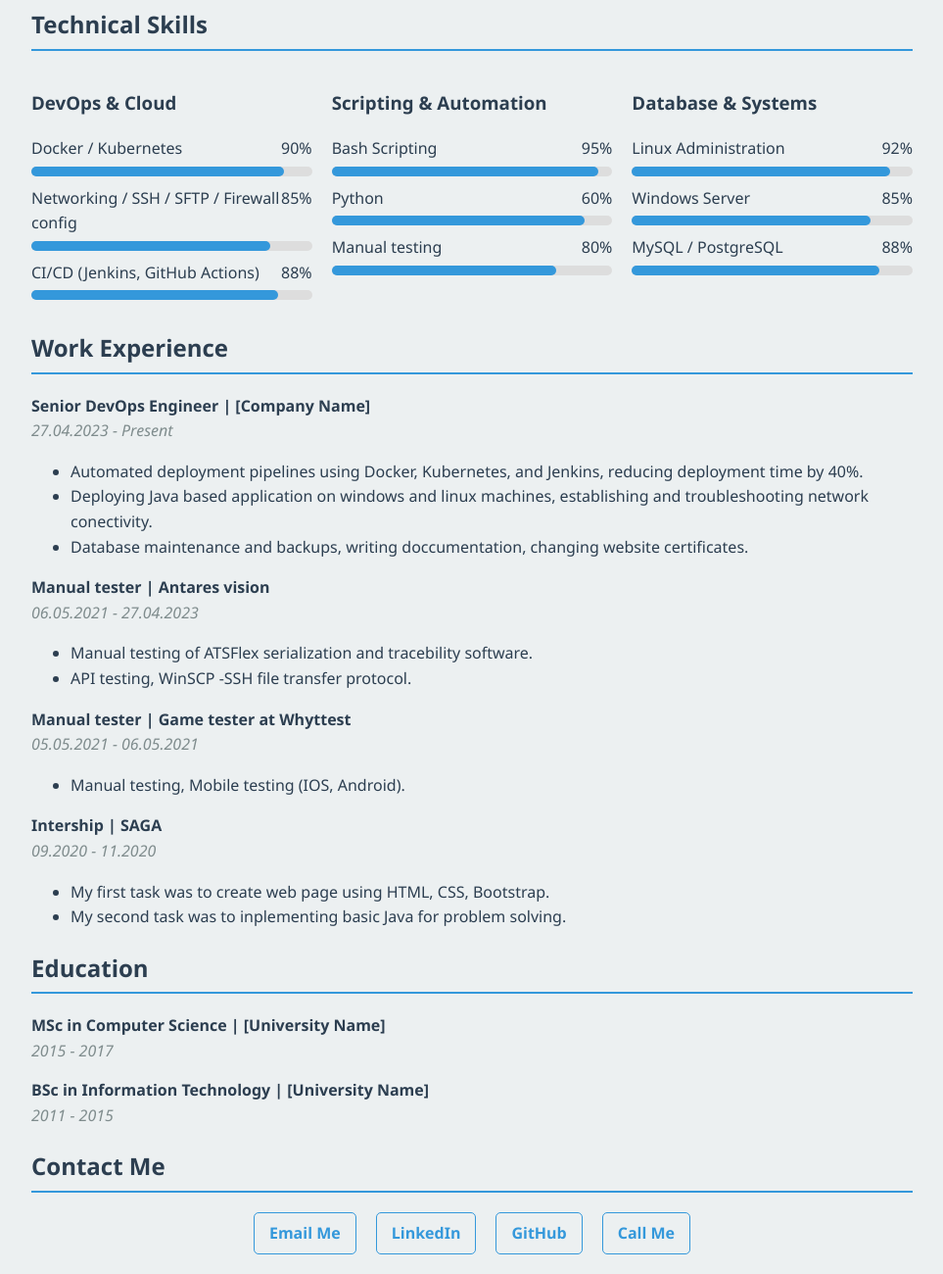
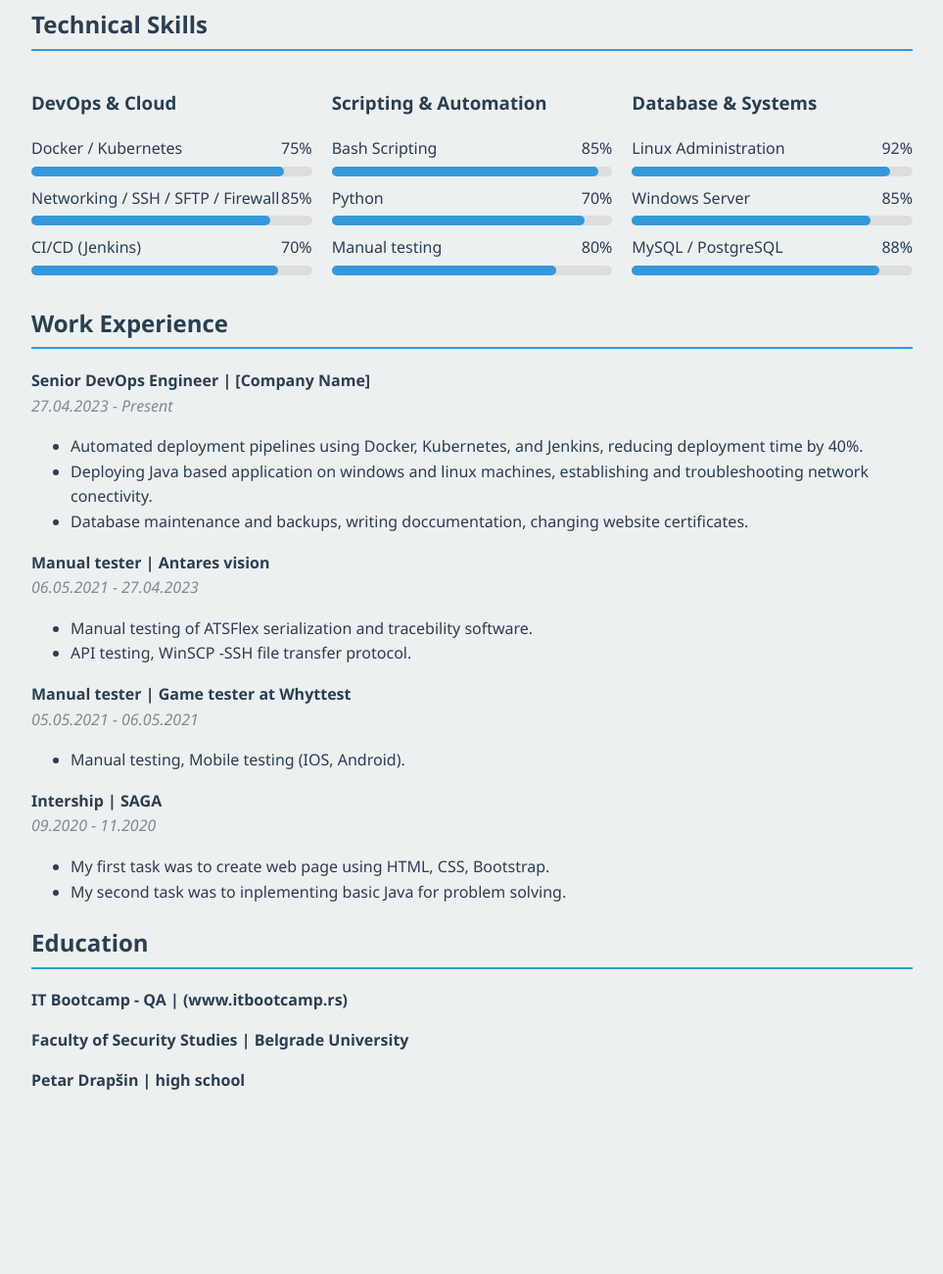
Before and after one commit to MojGithubNalog/MojGithubNalog.github.io, a plain HTML site: page index.html in a window 1280 px wide. Shown: the part 241-1541 px from the top of the page at 98% size, without its empty margins (158-1121 px from the left). After the commit the page ends 1396 px from the top, so only its background shows below. Drawn offline with Linux system fonts and the light colour scheme.

Commit message:
Update index.html

```diff
--- a/index.html
+++ b/index.html
@@ -176,7 +176,7 @@
                     <div class="skill">
                         <div class="skill-name">
                             <span>Docker / Kubernetes</span>
-                            <span>90%</span>
+                            <span>75%</span>
                         </div>
                         <div class="skill-bar">
                             <div class="skill-progress" style="width: 90%;"></div>
@@ -184,7 +184,7 @@
                     </div>
                     <div class="skill">
                         <div class="skill-name">
-                            <span>Networking / SSH / SFTP / Firewall config</span>
+                            <span>Networking / SSH / SFTP / Firewall</span>
                             <span>85%</span>
                         </div>
                         <div class="skill-bar">
@@ -193,8 +193,8 @@
                     </div>
                     <div class="skill">
                         <div class="skill-name">
-                            <span>CI/CD (Jenkins, GitHub Actions)</span>
-                            <span>88%</span>
+                            <span>CI/CD (Jenkins)</span>
+                            <span>70%</span>
                         </div>
                         <div class="skill-bar">
                             <div class="skill-progress" style="width: 88%;"></div>
@@ -207,7 +207,7 @@
                     <div class="skill">
                         <div class="skill-name">
                             <span>Bash Scripting</span>
-                            <span>95%</span>
+                            <span>85%</span>
                         </div>
                         <div class="skill-bar">
                             <div class="skill-progress" style="width: 95%;"></div>
@@ -216,7 +216,7 @@
                     <div class="skill">
                         <div class="skill-name">
                             <span>Python</span>
-                            <span>60%</span>
+                            <span>70%</span>
                         </div>
                         <div class="skill-bar">
                             <div class="skill-progress" style="width: 90%;"></div>
@@ -306,25 +306,16 @@
 
         <section id="education">
             <h2>Education</h2>
+             <div class="degree">
+                    <div class="degree-title">IT Bootcamp - QA | (www.itbootcamp.rs)</div>
+                </div>
             <div class="education">
                 <div class="degree">
-                    <div class="degree-title">MSc in Computer Science | [University Name]</div>
-                    <div class="date">2015 - 2017</div>
+                    <div class="degree-title">Faculty of Security Studies | Belgrade University</div>
                 </div>
                 <div class="degree">
-                    <div class="degree-title">BSc in Information Technology | [University Name]</div>
-                    <div class="date">2011 - 2015</div>
+                    <div class="degree-title">Petar Drapšin | high school</div>
                 </div>
-            </div>
-        </section>
-
-        <section id="contact">
-            <h2>Contact Me</h2>
-            <div class="contact-links">
-                <a href="mailto:your.email@example.com">Email Me</a>
-                <a href="https://linkedin.com/in/yourprofile">LinkedIn</a>
-                <a href="https://github.com/yourusername">GitHub</a>
-                <a href="tel:+1234567890">Call Me</a>
             </div>
         </section>
     </div>
```
